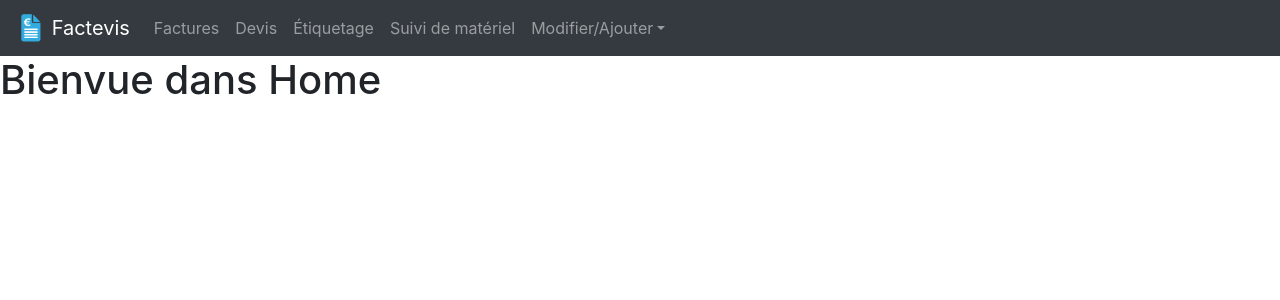
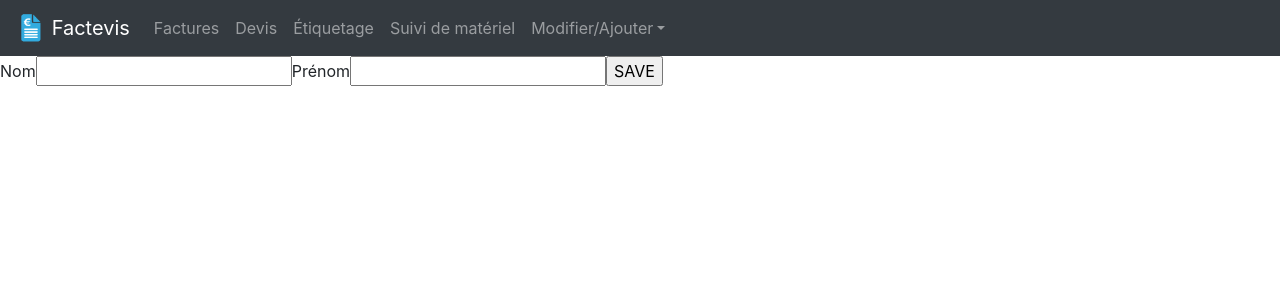
Before and after one commit to miguel-antoons/projet_webdev, a React (Create React App) app in the folder react_code/: page / in a window 1280 px wide. Shown: the top 300 px of the page. Built offline with nearby package versions, Linux system fonts and the light colour scheme.

Commit message:
Test d'un post vers le serveur flask, test à réussi

```diff
--- a/react_code/package.json
+++ b/react_code/package.json
@@ -11,6 +11,7 @@
     "react": "^17.0.1",
     "react-bootstrap": "^1.5.2",
     "react-dom": "^17.0.1",
+    "react-icons": "^4.2.0",
     "react-router-dom": "^5.2.0",
     "react-scripts": "4.0.3",
     "web-vitals": "^1.1.0"
--- a/react_code/src/App.js
+++ b/react_code/src/App.js
@@ -19,7 +19,7 @@ function App() {
     <Router>
       <div className="App">
         <Navbar />
-        <switch>
+        <Switch>
           <Route path="/" exact component={Home} />
           <Route path="/facture" component={Facture} />
           <Route path="/devis" component={Devis} />
@@ -28,7 +28,7 @@ function App() {
           <Route path="/client" component={Client} />
           <Route path="/article" component={Article} />
           <Route path="/ensemble" component={Ensemble} />
-        </switch>
+        </Switch>
       </div>
     </Router>
 
--- a/react_code/src/components/Pages/Home/Home.js
+++ b/react_code/src/components/Pages/Home/Home.js
@@ -1,9 +1,49 @@
 import React from 'react';
+import { useState } from 'react'
 
-const Home = () => (
-    <div>
-      <h1>Bienvue dans Home</h1>
-    </div>
-  )
+
+// ici le component s'appelle home puisque je travaillais dessus, ça n'a pas d'importance et chez toi il s'apellera probablemnt autrement
+const Home = () => {
+  // Met le state des inputs
+  const [name, setName] = useState('');
+  const [firstName, setFirstName] = useState('');
+
+  // envoi les données des inputs onSubmit
+  const sendPost = async (event) => {
+
+    // évite que la page se recharge onSubmit du formulaire
+    event.preventDefault();
+
+    try{
+      let result = await fetch('/api/test', {
+        method: 'post',
+        //mode: 'no-cors', // --> pas besoin de cette ligne
+        headers: {
+          //'Accept': 'application/json', // --> pas besoin de cette ligne non-plus
+          'Content-type': 'application/json',
+        },
+        body: JSON.stringify( {name, firstName} ) // l'objet à l'intérieur de la fonction contient l'état des 2 input
+      });
+
+      const data = await result.json();
+
+      console.log(data);
+    }
+    catch(e){
+      console.log(e);
+    }
+  };
+
+  return (
+    <form onSubmit={ (event) => { sendPost(event); }}>
+      <label>Nom</label>
+      <input type='text' value={ name } onChange={ (e) => setName(e.target.value) }></input>
+      <label>Prénom</label>
+      <input type='text' value={ firstName } onChange={ (e) => setFirstName(e.target.value) }></input>
+      <input type='submit' value='SAVE' />
+    </form>
+  );
+};
+
 
 export default Home;
```
Also changed, not shown: react_code/src/components/Home/Button.js (added, +21 -0 lines), 1 other file (tests, documents, lock files or other folders).
